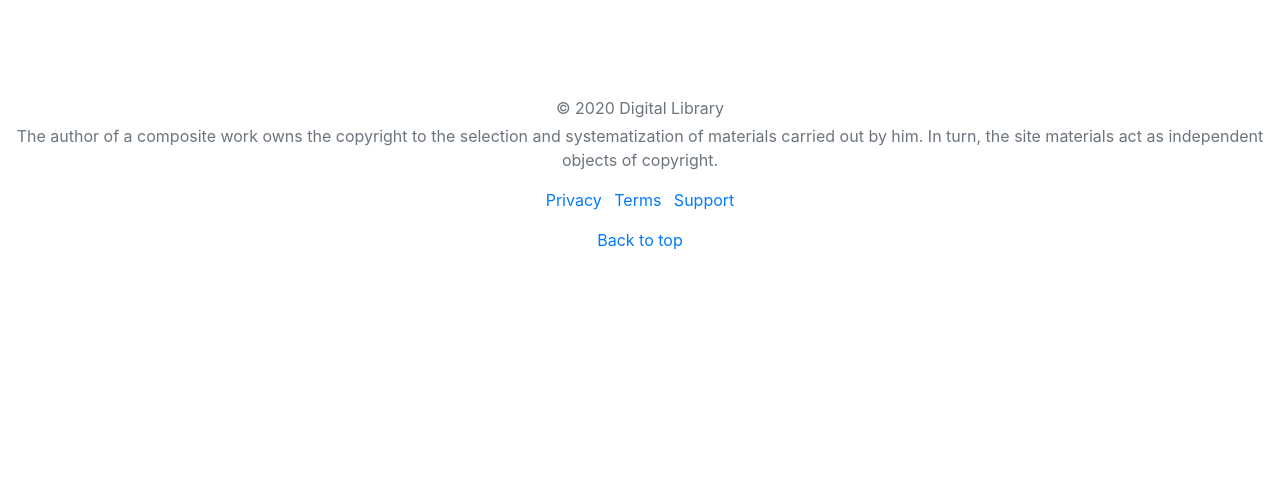
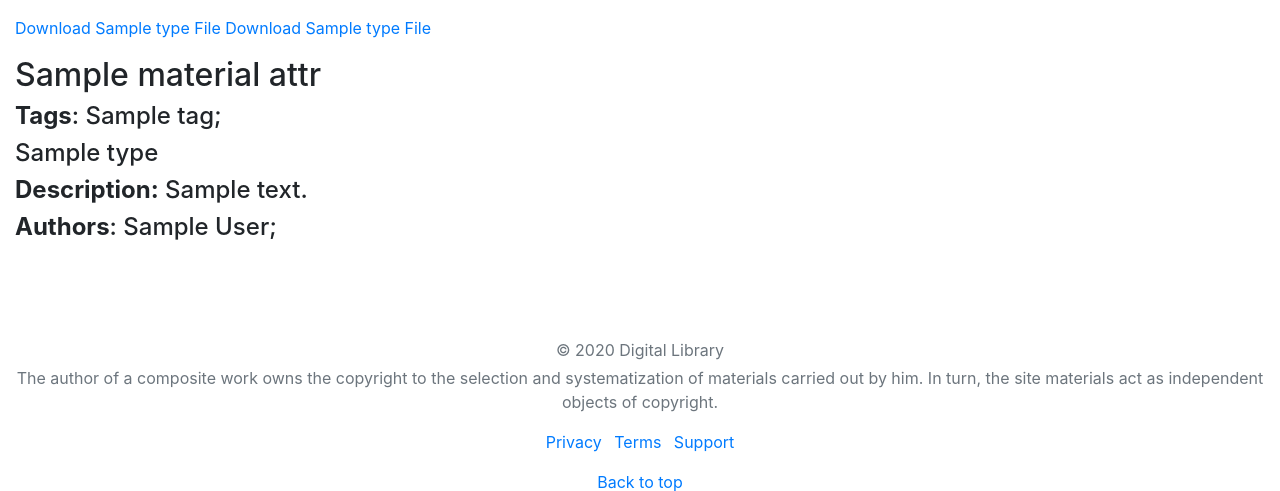
Before and after one commit to PurplePegasuss/Digital-Library-BS19-06, a Flask app: template digital_library/views/templates/material.html in a window 1280 px wide. Shown: the part 56-547 px from the top of the page. Run offline with Flask 2, Linux system fonts and the light colour scheme; the template is opened without the code that fills it: most values are stand-ins (such as "Sample title", 1, 10 or a date in 2020).

Commit message:
first commit of the material section

```diff
--- a/digital_library/views/templates/material.html
+++ b/digital_library/views/templates/material.html
@@ -1,4 +1,31 @@
 {% extends '_page.html' %}
 {% block content %}
+<div class="block1">
+    <p></p>
+    <div class="col-md-12 col-md-6 mb-4">
+    <p>
+    {% for url in data['attachments']%}
+        <a href = url['url'] > Download {{ data['attachments']['type'] }} File</a>
+    {%  endfor %}
+    <a href = data['url'] > Download {{ data['material_attr']['type'] }} File</a>
+    </p>
 
+    <h5><font size="6">{{ data['material_attr']['title'] }}</font></h5>
+    <div>
+        <h5><font size="5">
+            <strong>Tags</strong>:
+            {% for tag in data['material_attr']['tags']%}
+                {{tag}};
+            {% endfor %}
+        </font></h5>
+        <h5><font size="5">{{ data['material_attr']['type'] }}</font></h5>
+        <h5><font size="5"><strong>Description:</strong> {{ data['material_attr']['description'] }}</font></h5>
+        <h5><font size="5"><strong>Authors</strong>:
+            {% for author in data['material_attr']['authors']%}
+                {{author}};
+            {% endfor %}
+        </font></h5>
+    </div>
+</div>
+</div>
 {% endblock %}
```
